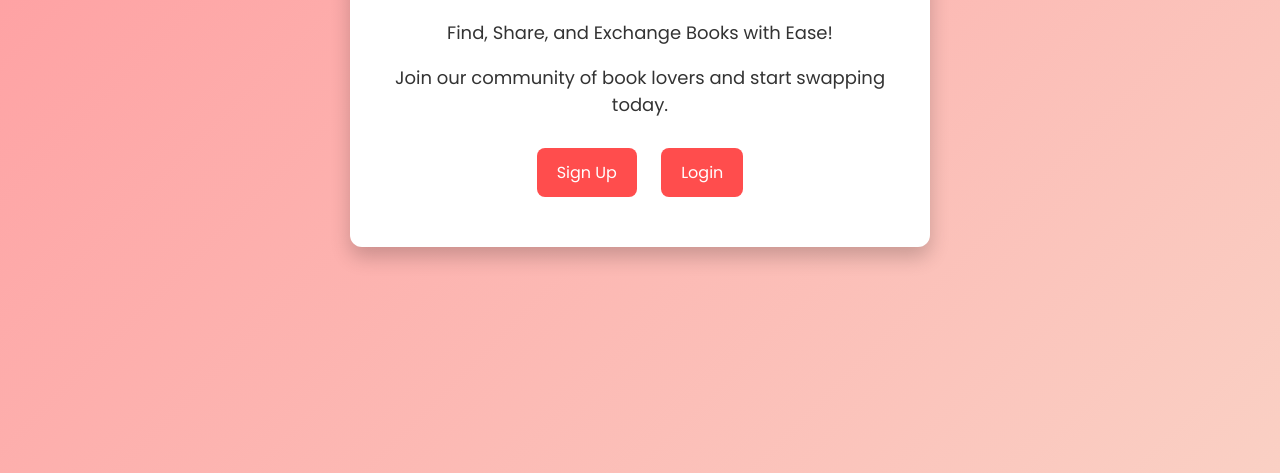
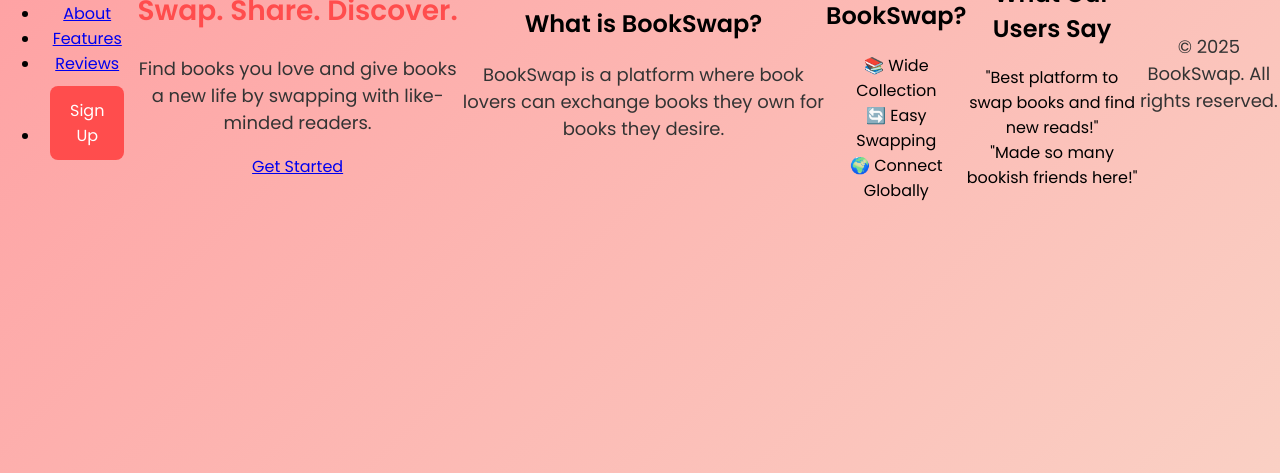
Before and after one commit to Adityak0309/Book-Swap, a plain HTML site: page index.html in a window 1280 px wide. Shown: the part 327-800 px from the top of the page. Drawn offline with Linux system fonts and the light colour scheme.

Commit message:
index.html

```diff
--- a/index.html
+++ b/index.html
@@ -3,18 +3,54 @@
 <head>
     <meta charset="UTF-8">
     <meta name="viewport" content="width=device-width, initial-scale=1.0">
-    <title>BookSwap - Home</title>
+    <title>BookSwap - Swap & Share Books</title>
     <link rel="stylesheet" href="style.css">
+    <link href="https://fonts.googleapis.com/css2?family=Poppins:wght@300;400;600&display=swap" rel="stylesheet">
+    <script src="https://kit.fontawesome.com/a076d05399.js" crossorigin="anonymous"></script>
 </head>
 <body>
-    <div class="container">
-        <h1 class="fade-in">📚 Welcome to BookSwap 📚</h1>
-        <p class="slide-in">Find, Share, and Exchange Books with Ease!</p>
-        <p class="slide-in">Join our community of book lovers and start swapping today.</p>
-        <div class="buttons">
-            <a href="#" class="btn">Sign Up</a>
-            <a href="#" class="btn">Login</a>
+    <header>
+        <nav>
+            <div class="logo">BookSwap</div>
+            <ul>
+                <li><a href="#about">About</a></li>
+                <li><a href="#features">Features</a></li>
+                <li><a href="#testimonials">Reviews</a></li>
+                <li><a href="#signup" class="btn">Sign Up</a></li>
+            </ul>
+        </nav>
+    </header>
+
+    <section class="hero">
+        <div class="hero-content">
+            <h1>Swap. Share. Discover.</h1>
+            <p>Find books you love and give books a new life by swapping with like-minded readers.</p>
+            <a href="#signup" class="cta-btn">Get Started</a>
         </div>
-    </div>
+    </section>
+
+    <section id="about" class="about">
+        <h2>What is BookSwap?</h2>
+        <p>BookSwap is a platform where book lovers can exchange books they own for books they desire.</p>
+    </section>
+
+    <section id="features" class="features">
+        <h2>Why Use BookSwap?</h2>
+        <div class="feature-cards">
+            <div class="card">📚 Wide Collection</div>
+            <div class="card">🔄 Easy Swapping</div>
+            <div class="card">🌍 Connect Globally</div>
+        </div>
+    </section>
+
+    <section id="testimonials" class="testimonials">
+        <h2>What Our Users Say</h2>
+        <div class="review">"Best platform to swap books and find new reads!"</div>
+        <div class="review">"Made so many bookish friends here!"</div>
+    </section>
+
+    <footer>
+        <p>&copy; 2025 BookSwap. All rights reserved.</p>
+    </footer>
 </body>
 </html>
```
